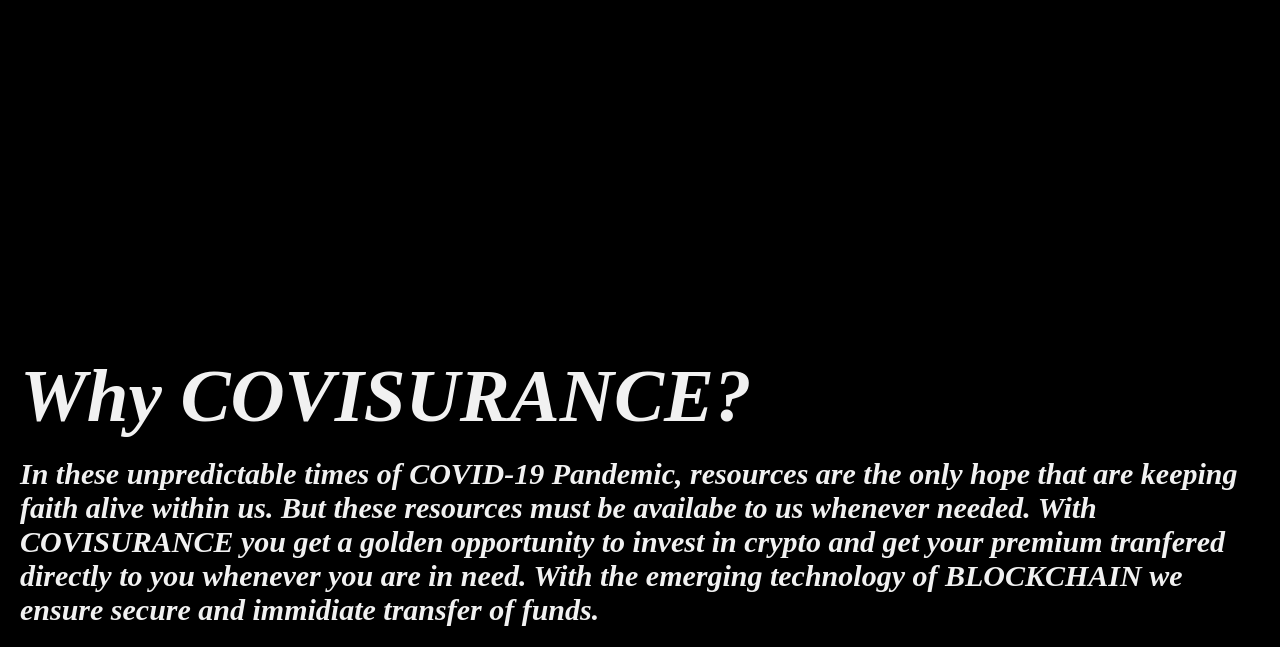
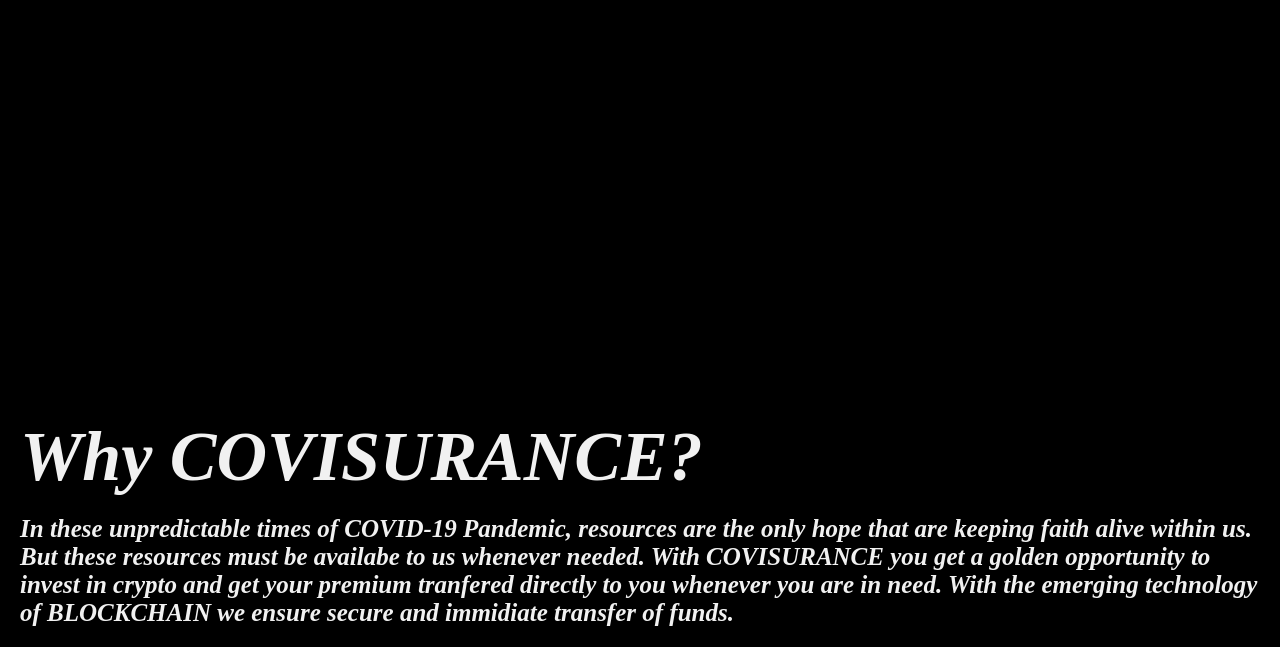
Before and after one commit to aryanvgithub/COVISURANCE, a plain HTML site: page index.html in a window 1280 px wide. Shown: the part 153-800 px from the top of the page. Drawn offline with Linux system fonts and the light colour scheme.

Commit message:
Update index.html

```diff
--- a/index.html
+++ b/index.html
@@ -18,8 +18,8 @@
  </video>
 </div>
 <div class="content">
-  <i><h1 style=font-size:75px><b>Why COVISURANCE?</b></h1><br>
-  <h3 style=font-size:30px><p>In these unpredictable times of COVID-19 Pandemic, resources are the only hope that are keeping faith alive within us. But these resources must be availabe to us whenever needed. With COVISURANCE you get a golden opportunity to invest in crypto and get your premium tranfered directly to you whenever you are in need. With the emerging technology of BLOCKCHAIN we ensure secure and immidiate transfer of funds.
+  <i><h1 style=font-size:70px><b>Why COVISURANCE?</b></h1><br>
+  <h3 style=font-size:25px><p>In these unpredictable times of COVID-19 Pandemic, resources are the only hope that are keeping faith alive within us. But these resources must be availabe to us whenever needed. With COVISURANCE you get a golden opportunity to invest in crypto and get your premium tranfered directly to you whenever you are in need. With the emerging technology of BLOCKCHAIN we ensure secure and immidiate transfer of funds.
 </h3></i></div>
 </header>
 </body>
```
